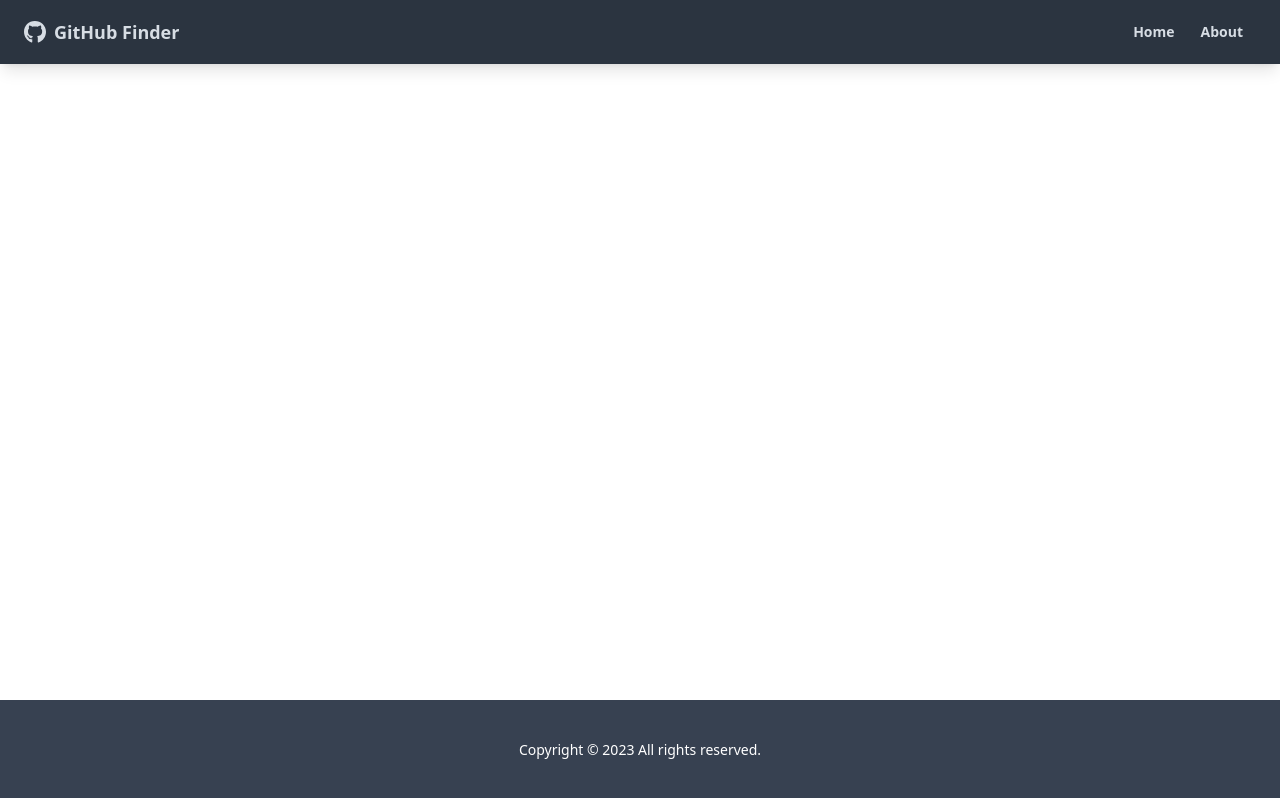
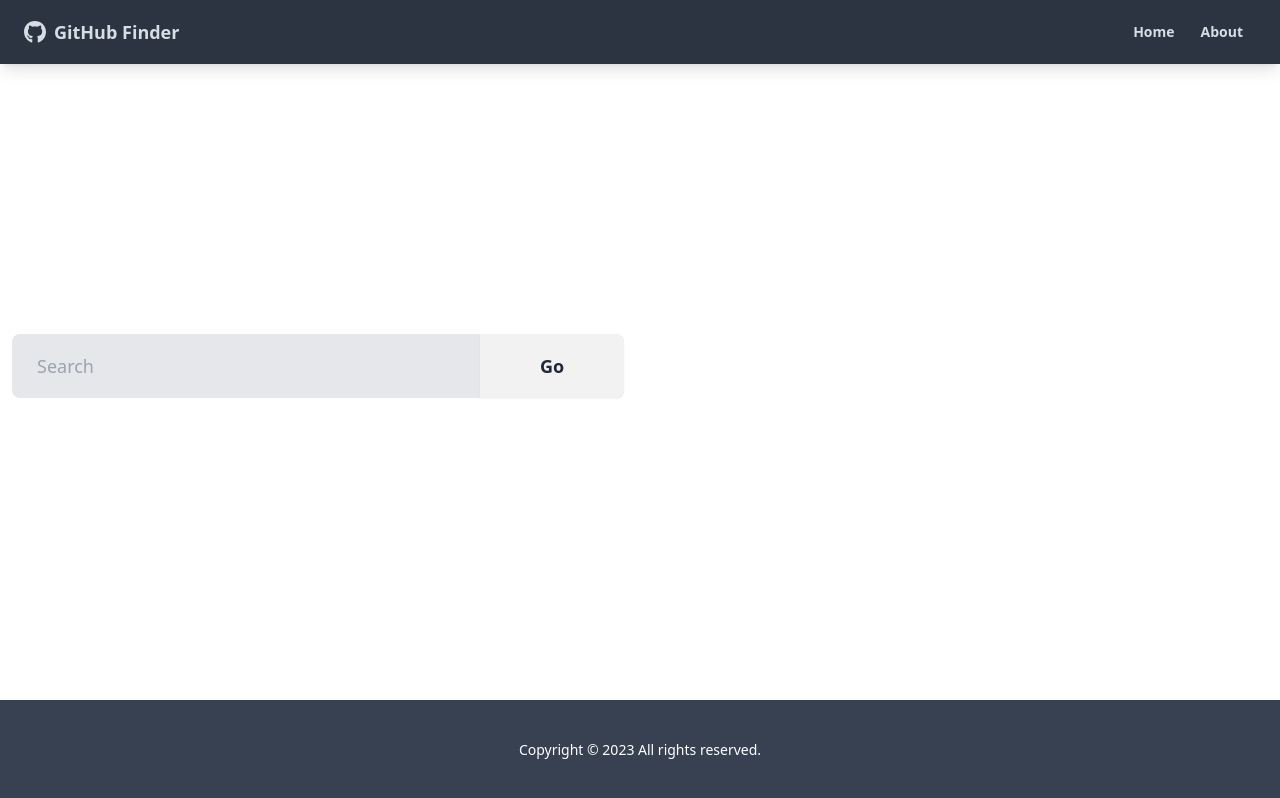
Before and after one commit to atmmoreira/project.github.finder.react.vite, a React (Vite) app: page / in a window 1280 px wide. Built offline with nearby package versions, Linux system fonts and the light colour scheme.

Commit message:
feature: adding search input

```diff
--- /dev/null
+++ b/src/components/users/UserSearch.jsx
@@ -0,0 +1,52 @@
+import { useState, useContext } from "react";
+import GithubContext from "../../context/github/GithubContext";
+
+function UserSearch() {
+  const [text, setText] = useState("");
+  const { users } = useContext(GithubContext);
+
+  const handleChange = (e) => setText(e.target.value);
+
+  const handleSubmit = (e) => {
+    e.preventDefault();
+
+    if (text === "") {
+      alert("Please enter something");
+    } else {
+      setText("");
+    }
+  };
+
+  return (
+    <div className="grid grid-cols-1 xl:grid-cols-2 lg:grid-cols-2 md:grid-cols-2 mb-8 gap-8">
+      <div>
+        <form onSubmit={handleSubmit}>
+          <div className="form-control">
+            <div className="relative">
+              <input
+                type="text"
+                className="w-full pr-40 bg-gray-200 input input-lg text-black"
+                placeholder="Search"
+                value={text}
+                onChange={handleChange}
+              />
+              <button
+                type="submit"
+                className="absolute top-0 right-0 rounded-l-none w-36 btn btn-lg"
+              >
+                Go
+              </button>
+            </div>
+          </div>
+        </form>
+      </div>
+      {users.length > 0 && (
+        <div>
+          <button className="btn btn-dark btn-lg">Clear</button>
+        </div>
+      )}
+    </div>
+  );
+}
+
+export default UserSearch;
--- a/src/pages/Home.jsx
+++ b/src/pages/Home.jsx
@@ -1,8 +1,10 @@
 import UserResults from "../components/users/UserResults";
+import UserSearch from "../components/users/UserSearch";
 
 function Home() {
   return (
     <>
+      <UserSearch />
       <UserResults />
     </>
   );
```
